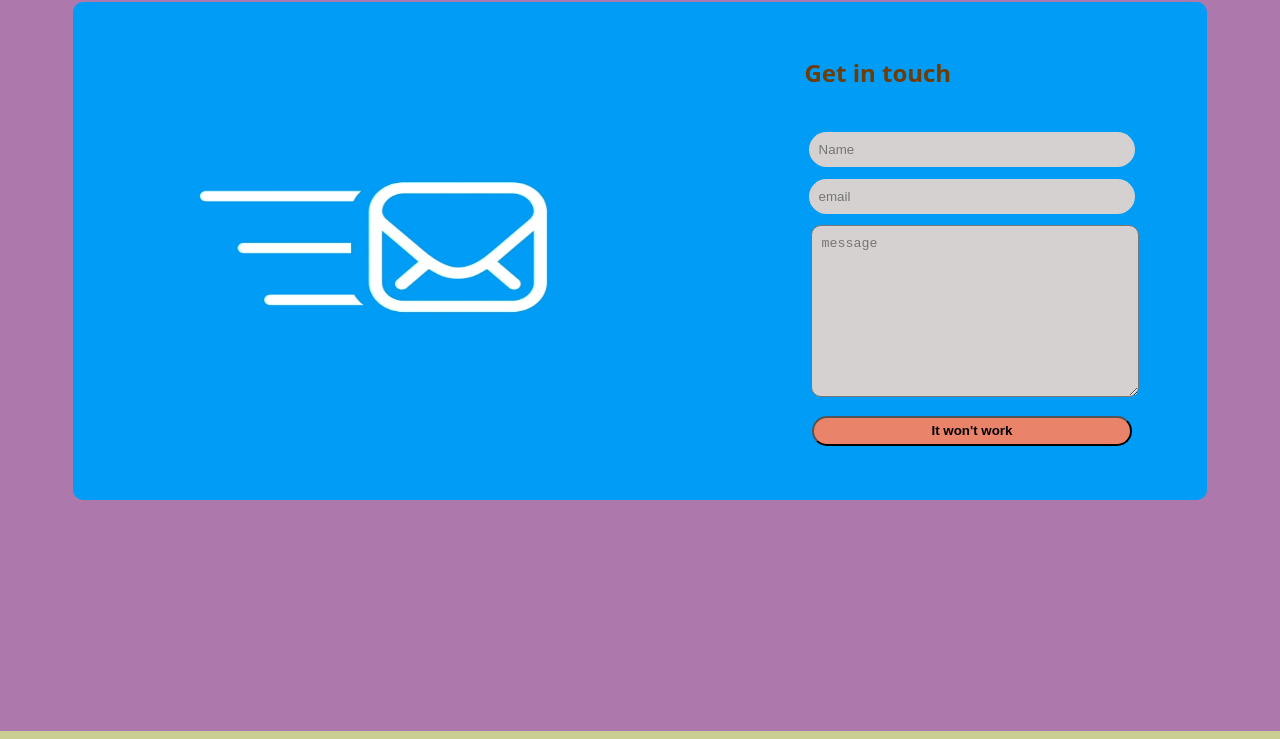
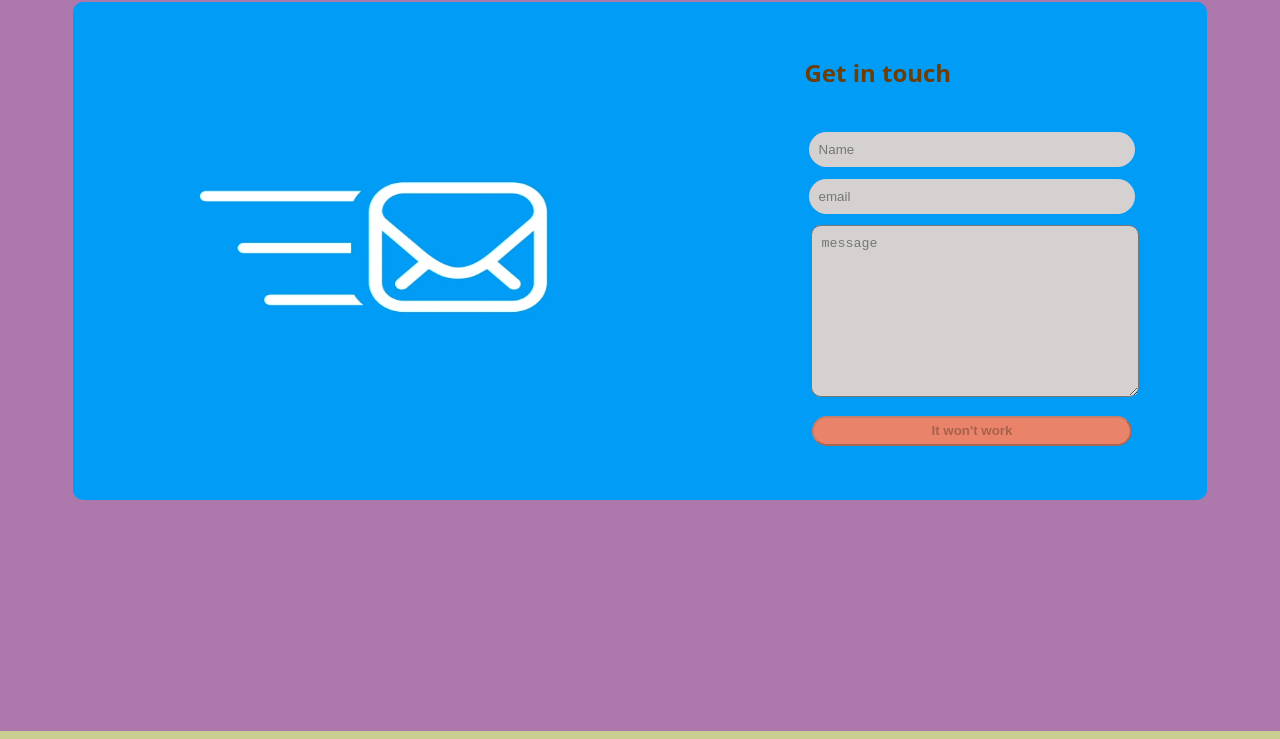
Before and after one commit to adi0453/captainadarsh, a website: page index.html in a window 1280 px wide. Shown: the part 1718-2457 px from the top of the page. Drawn offline with Linux system fonts and the light colour scheme; a web font is replaced by a local one.

Commit message:
Update index.html

```diff
--- a/index.html
+++ b/index.html
@@ -111,7 +111,7 @@
                     <!--<i class="fa fa-user">--><input name="Name" type="text" placeholder="Name" required></i>
                     <!--<i class="fa fa-envelope">--><input name="Email" type="email" placeholder="email" required></i>
                     <textarea name="message" id="" cols="30" rows="10" placeholder="message" required></textarea>
-                    <button type="submit" disbaled>It won't work</button>
+                    <button type="submit" disabled>It won't work</button>
                 </form>
             </div>
         </div>
```
